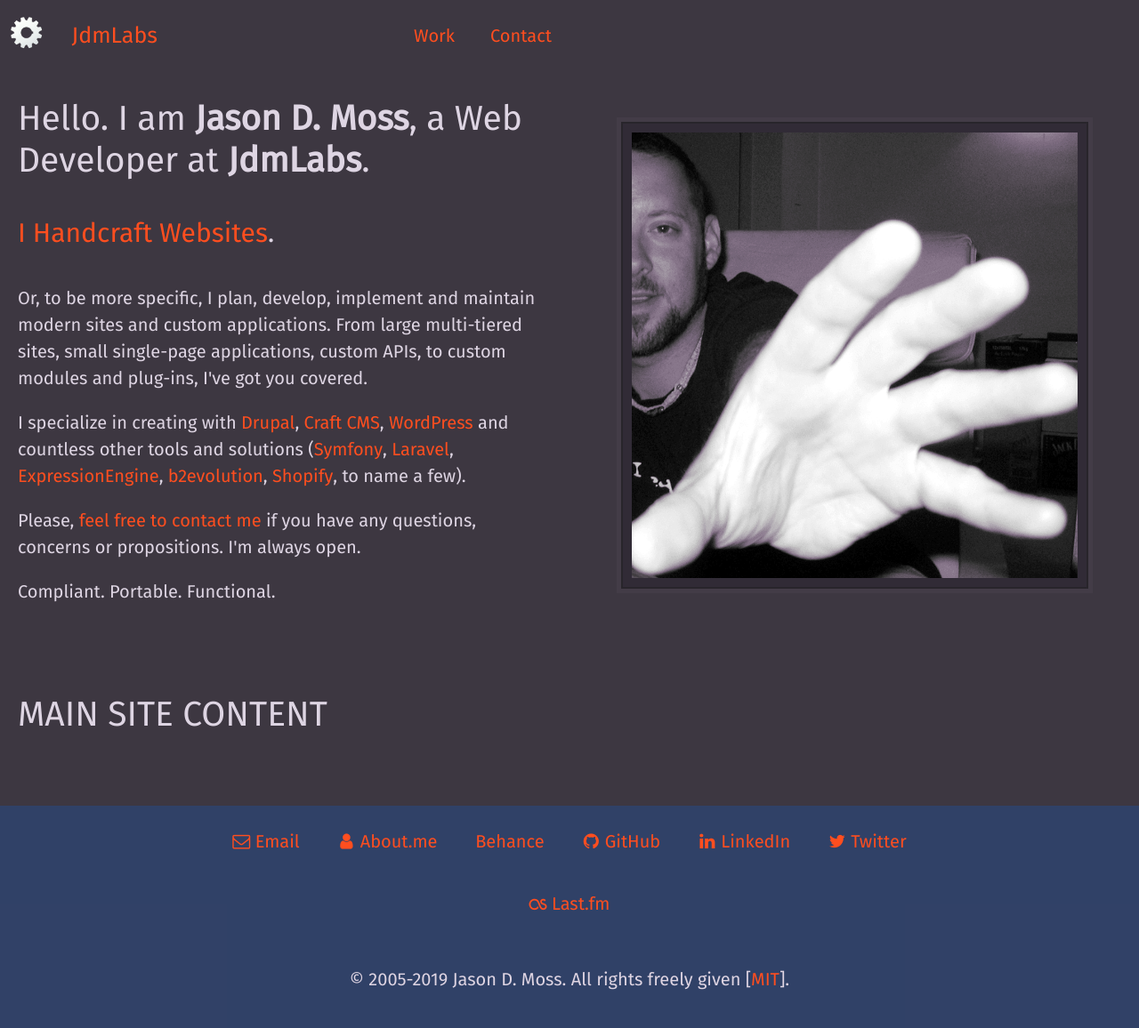
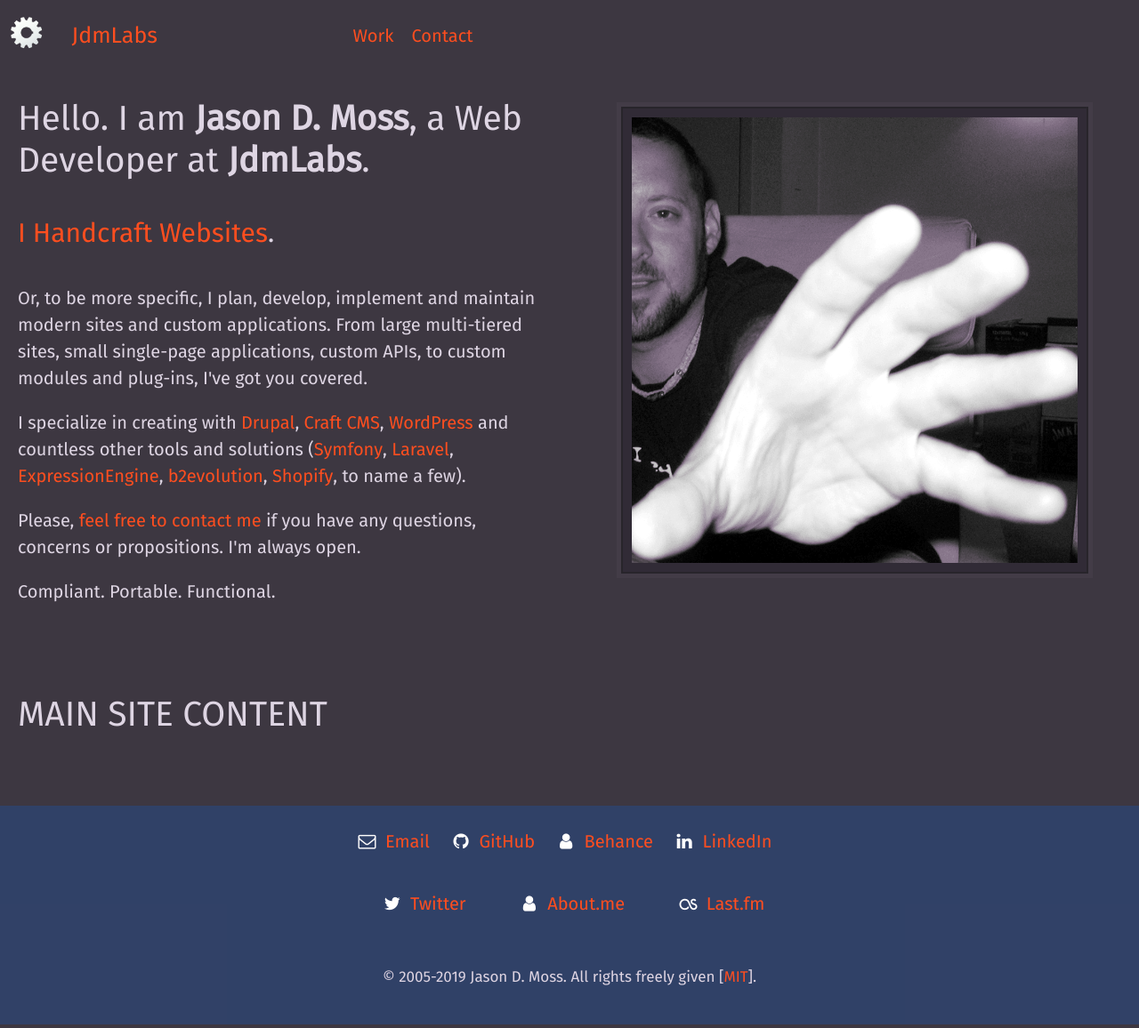
Before and after one commit to jasondmoss/jdmlabs-static, a PHP site: page / in a window 1280 px wide. Shown: the whole page at 89% size. Run offline with PHP 8.4, Linux system fonts and the light colour scheme.

Commit message:
Site building

```diff
--- a/assets/scss/_fonts.scss
+++ b/assets/scss/_fonts.scss
@@ -40,7 +40,7 @@
  * Custom Fonts.
  * Sources located in {THEME}/scratch/fonts directory
  *
- * @link http://fontello.com/
+ * @link  http://fontello.com/
  * =============================================================================
  */
 @font-face {
--- a/assets/scss/content.scss
+++ b/assets/scss/content.scss
@@ -15,11 +15,11 @@
   display: flex;
   align-self: end;
   justify-content: center;
-  margin-top: 1rem;
 
   img {
     width: 100%;
     max-width: 525px;
+    margin: 1rem;
     padding: 0.5rem;
     border: 2px solid #28252b;
     outline: 0.25rem solid #433c47;
@@ -66,12 +66,9 @@
  * --------------------------------------------------------------------------- *
  */
 
-@media screen and (min-width: 880px) {
-  .site--primary-image {
-    margin-top: 3rem;
-    padding-right: 1rem;
-    padding-left: 1rem;
-  }
-}
+// @media screen and (min-width: 880px) {
+//   .site--primary-image {
+//   }
+// }
 
 /* <> */
--- a/assets/scss/layout--base.scss
+++ b/assets/scss/layout--base.scss
@@ -40,7 +40,8 @@ body {
     .site--primary-image {
       grid-column: col 3 / span 2;
       grid-row: row / span 2;
-      align-self: center;
+      align-self: start;
+      margin-top: 5rem;
     }
 
     .site--introduction {
--- a/assets/scss/layout--footer.scss
+++ b/assets/scss/layout--footer.scss
@@ -20,6 +20,19 @@
 
   .site-credits {
     text-align: center;
+    font-size: 0.85rem;
+  }
+
+
+
+
+  /**
+   * Media Queries.
+   *
+   * ------------------------------------------------------------------------- *
+   */
+
+  @media screen and (min-width: 880px) {
   }
 }
 
--- a/assets/scss/navigation.scss
+++ b/assets/scss/navigation.scss
@@ -23,19 +23,43 @@
   }
 
   &--main {
-    justify-content: flex-end;
+    justify-content: center;
   }
 
   &--ego {
     justify-content: space-around;
-    max-width: 40rem;
+    max-width: 24rem;
     margin-right: auto;
     margin-left: auto;
   }
 
   a {
     display: inline-block;
-    padding: 1.25rem 1rem 0.75rem;
+    padding: 1.25rem 0 0.75rem;
+
+    &:not(:first-of-type) {
+      margin-left: 0.5rem;
+    }
+
+    &:not(:last-of-type) {
+      margin-right: 0.5rem;
+    }
+
+    &,
+    &:link,
+    &:visited {
+      i {
+        padding-right: 0.25rem;
+        color: #fff;
+      }
+    }
+
+    &:active,
+    &:focus,
+    &:hover {
+      text-decoration: underline wavy;
+      color: #fff;
+    }
   }
 }
 
--- a/index.html
+++ b/index.html
@@ -114,11 +114,11 @@
     <h4 class="nav--title">Social Links</h4>
     <link itemprop="url" href="https://www.jdmlabs.com">
     <a itemprop="email" href="mailto:work@jdmlabs.com" title=" About.me profile "><i class="icon-mail" aria-hidden="true"></i> <span>Email</span></a>
-    <a itemprop="sameAs" rel="author external me profile" href="https://about.me/jasondmoss" title=" About.me profile "><i class="icon-aboutme" aria-hidden="true"></i> <span>About.me</span></a>
-    <a itemprop="sameAs" rel="author external me profile" href="https://www.behance.net/jasondmoss" title=" Behance profile ">Behance</a>
     <a itemprop="sameAs" rel="author external me profile" href="https://github.com/jasondmoss" title=" GitHub profile "><i class="icon-github" aria-hidden="true"></i> <span>GitHub</span></a>
+    <a itemprop="sameAs" rel="author external me profile" href="https://www.behance.net/jasondmoss" title=" Behance profile "><i class="icon-aboutme" aria-hidden="true"></i> <span>Behance</span></a>
     <a itemprop="sameAs" rel="author external me profile" href="https://www.linkedin.com/in/jasondmoss" title=" LinkedIn profile "><i class="icon-linkedin" aria-hidden="true"></i> <span>LinkedIn</span></a>
     <a itemprop="sameAs" rel="author external me profile" href="https://twitter.com/jasondmoss" title=" Twitter profile "><i class="icon-twitter" aria-hidden="true"></i> <span>Twitter</span></a>
+    <a itemprop="sameAs" rel="author external me profile" href="https://about.me/jasondmoss" title=" About.me profile "><i class="icon-aboutme" aria-hidden="true"></i> <span>About.me</span></a>
     <a itemprop="sameAs" rel="author external me profile" href="https://www.last.fm/user/jasonmoss" title=" LastFM profile "><i class="icon-lastfm" aria-hidden="true"></i> <span>Last.fm</span></a>
   </nav>
 
```
Also changed, not shown: assets/min/styles.css, 1 other file.
